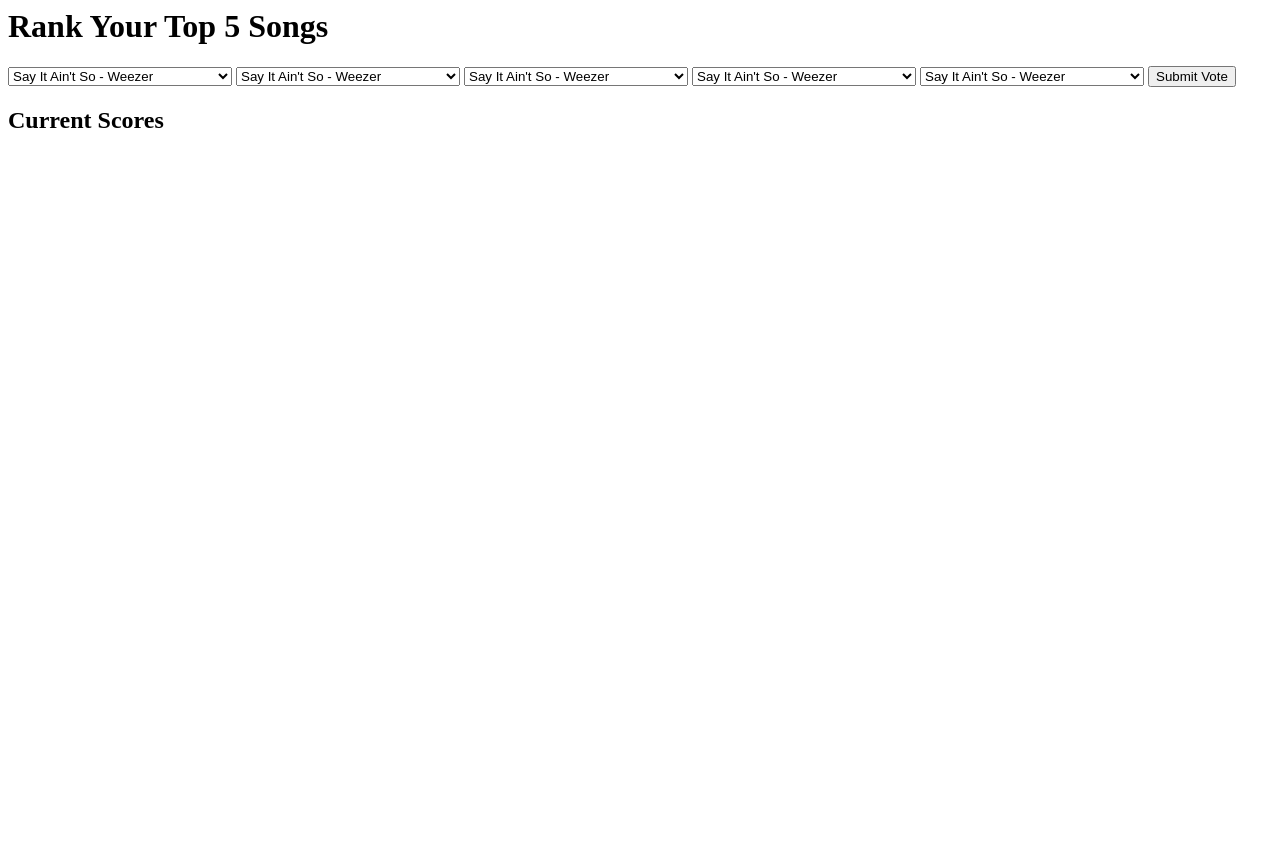
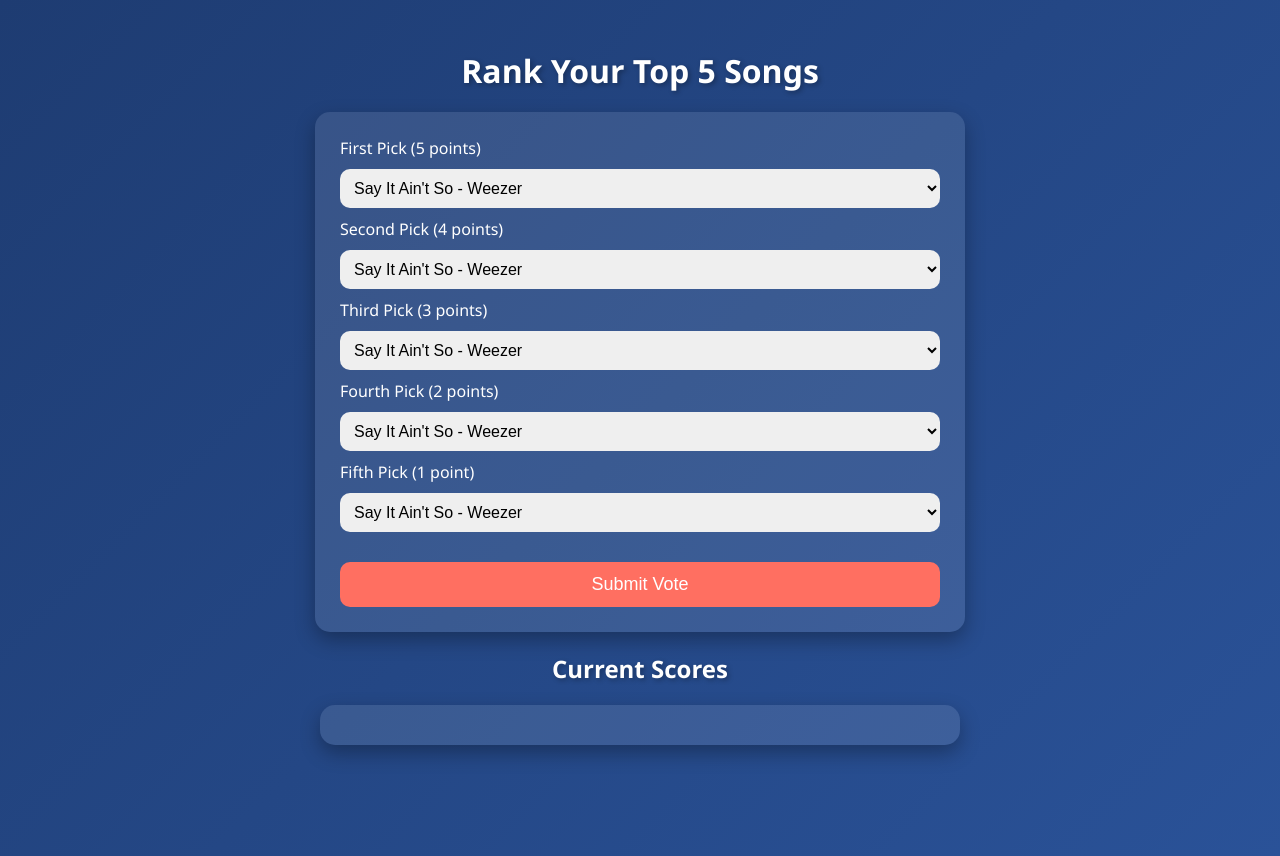
Before and after one commit to billymyster/Votes, a plain HTML site: page index.html in a window 1280 px wide. Before the commit the page ends 800 px from the top, so only its background shows below. Drawn offline with Linux system fonts and the light colour scheme; no server answers.

Commit message:
Update index.html
added flavor

```diff
--- a/index.html
+++ b/index.html
@@ -1,21 +1,98 @@
+<!DOCTYPE html>
+<html lang="en">
+<head>
+  <meta charset="UTF-8">
+  <title>Rank Your Top 5 Songs</title>
+  <style>
+    body {
+      font-family: 'Segoe UI', Tahoma, Geneva, Verdana, sans-serif;
+      background: linear-gradient(135deg, #1e3c72, #2a5298);
+      color: #fff;
+      padding: 20px;
+      min-height: 100vh;
+    }
+    h1, h2 {
+      text-align: center;
+      margin-bottom: 20px;
+      text-shadow: 2px 2px 5px rgba(0,0,0,0.3);
+    }
+    form {
+      background: rgba(255, 255, 255, 0.1);
+      padding: 25px;
+      border-radius: 15px;
+      max-width: 600px;
+      margin: auto;
+      box-shadow: 0 8px 20px rgba(0,0,0,0.3);
+    }
+    select {
+      width: 100%;
+      margin: 10px 0;
+      padding: 10px;
+      border-radius: 10px;
+      border: none;
+      font-size: 16px;
+    }
+    button {
+      display: block;
+      width: 100%;
+      padding: 12px;
+      margin-top: 20px;
+      background: #ff6f61;
+      border: none;
+      color: white;
+      border-radius: 10px;
+      font-size: 18px;
+      cursor: pointer;
+      transition: 0.3s;
+    }
+    button:hover {
+      background: #ff3b2e;
+    }
+    #scoreboard {
+      max-width: 600px;
+      margin: 20px auto;
+      background: rgba(255, 255, 255, 0.1);
+      padding: 20px;
+      border-radius: 15px;
+      box-shadow: 0 8px 20px rgba(0,0,0,0.3);
+      list-style: none;
+    }
+    #scoreboard li {
+      padding: 10px;
+      margin: 5px 0;
+      background: rgba(255,255,255,0.2);
+      border-radius: 10px;
+      font-weight: bold;
+      font-size: 16px;
+      color: #fff;
+    }
+  </style>
+</head>
 <body>
   <h1>Rank Your Top 5 Songs</h1>
 
-  <!-- 1️⃣ Voting Form -->
   <form id="voteForm">
-    <select id="first" name="first"></select>
-    <select id="second" name="second"></select>
-    <select id="third" name="third"></select>
-    <select id="fourth" name="fourth"></select>
-    <select id="fifth" name="fifth"></select>
+    <label for="first">First Pick (5 points)</label>
+    <select id="first" name="first" required></select>
+
+    <label for="second">Second Pick (4 points)</label>
+    <select id="second" name="second" required></select>
+
+    <label for="third">Third Pick (3 points)</label>
+    <select id="third" name="third" required></select>
+
+    <label for="fourth">Fourth Pick (2 points)</label>
+    <select id="fourth" name="fourth" required></select>
+
+    <label for="fifth">Fifth Pick (1 point)</label>
+    <select id="fifth" name="fifth" required></select>
+
     <button type="submit">Submit Vote</button>
   </form>
 
-  <!-- 2️⃣ Scoreboard -->
   <h2>Current Scores</h2>
   <ul id="scoreboard"></ul>
 
-  <!-- 3️⃣ JavaScript -->
   <script>
     const songs = [
       "Say It Ain't So - Weezer",
@@ -25,11 +102,20 @@
       "Chop Suey! - System of a Down"
     ];
 
-    const SCRIPT_URL = "YOUR_GOOGLE_SCRIPT_URL_HERE";
+    const SCRIPT_URL = "https://script.google.com/macros/s/AKfycbzhY3APOqlZaTGCZgK2qjNENIrYINXc-eYuOxoUKIr6Ou6a4UBc2JfVlJmtN1w-Sy_OzA/exec";
+
+    const selects = [
+      document.getElementById("first"),
+      document.getElementById("second"),
+      document.getElementById("third"),
+      document.getElementById("fourth"),
+      document.getElementById("fifth")
+    ];
 
     // Populate dropdowns
-    const selects = document.querySelectorAll("select");
+    function populateSelects() {
       selects.forEach(select => {
+        select.innerHTML = "";
         songs.forEach(song => {
           const option = document.createElement("option");
           option.value = song;
@@ -37,27 +123,31 @@
           select.appendChild(option);
         });
       });
+    }
 
-    // Prevent duplicate selections
-    function updateDropdowns() {
-      const chosen = Array.from(selects).map(s => s.value);
+    populateSelects();
+
+    // Prevent duplicates
+    function preventDuplicates() {
+      const chosen = selects.map(s => s.value);
       selects.forEach(select => {
         Array.from(select.options).forEach(opt => {
           opt.disabled = chosen.includes(opt.value) && select.value !== opt.value;
         });
       });
     }
-    selects.forEach(select => select.addEventListener("change", updateDropdowns));
 
-    // 3️⃣a Submit vote (POST)
+    selects.forEach(select => select.addEventListener("change", preventDuplicates));
+
+    // Submit vote (POST)
     document.getElementById("voteForm").addEventListener("submit", function(e) {
       e.preventDefault();
       const data = {
-        first: document.getElementById("first").value,
-        second: document.getElementById("second").value,
-        third: document.getElementById("third").value,
-        fourth: document.getElementById("fourth").value,
-        fifth: document.getElementById("fifth").value
+        first: selects[0].value,
+        second: selects[1].value,
+        third: selects[2].value,
+        fourth: selects[3].value,
+        fifth: selects[4].value
       };
 
       fetch(SCRIPT_URL, {
@@ -69,12 +159,13 @@
       .then(() => {
         alert("Thanks for voting!");
         document.getElementById("voteForm").reset();
-        updateScores(); // refresh scoreboard after vote
+        populateSelects(); // reset dropdowns to re-enable all options
+        updateScores(); // refresh scoreboard immediately
       })
       .catch(err => alert("Error submitting vote: " + err));
     });
 
-    // 3️⃣b Fetch scores (GET)
+    // Fetch scores (GET)
     function updateScores() {
       fetch(SCRIPT_URL)
         .then(res => res.json())
@@ -94,3 +185,4 @@
     updateScores();
   </script>
 </body>
+</html>
```
Lines whose indentation alone changed are shown as unchanged.
